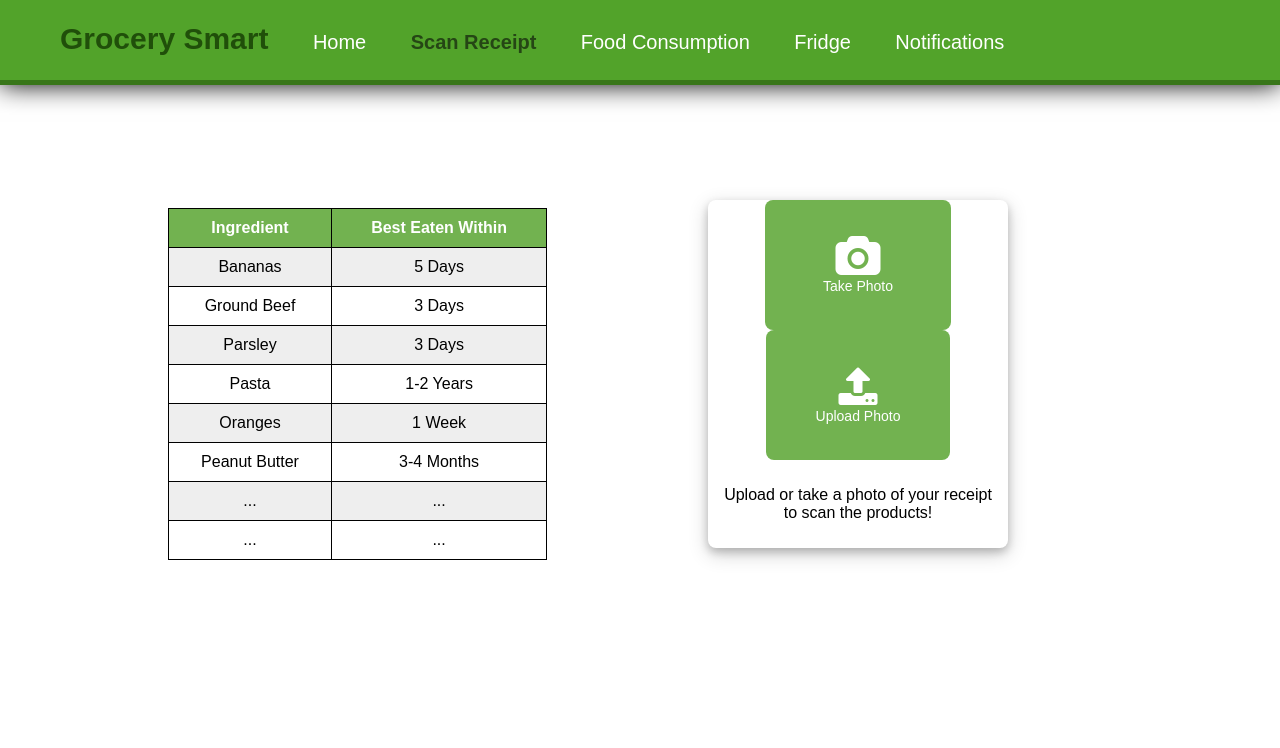
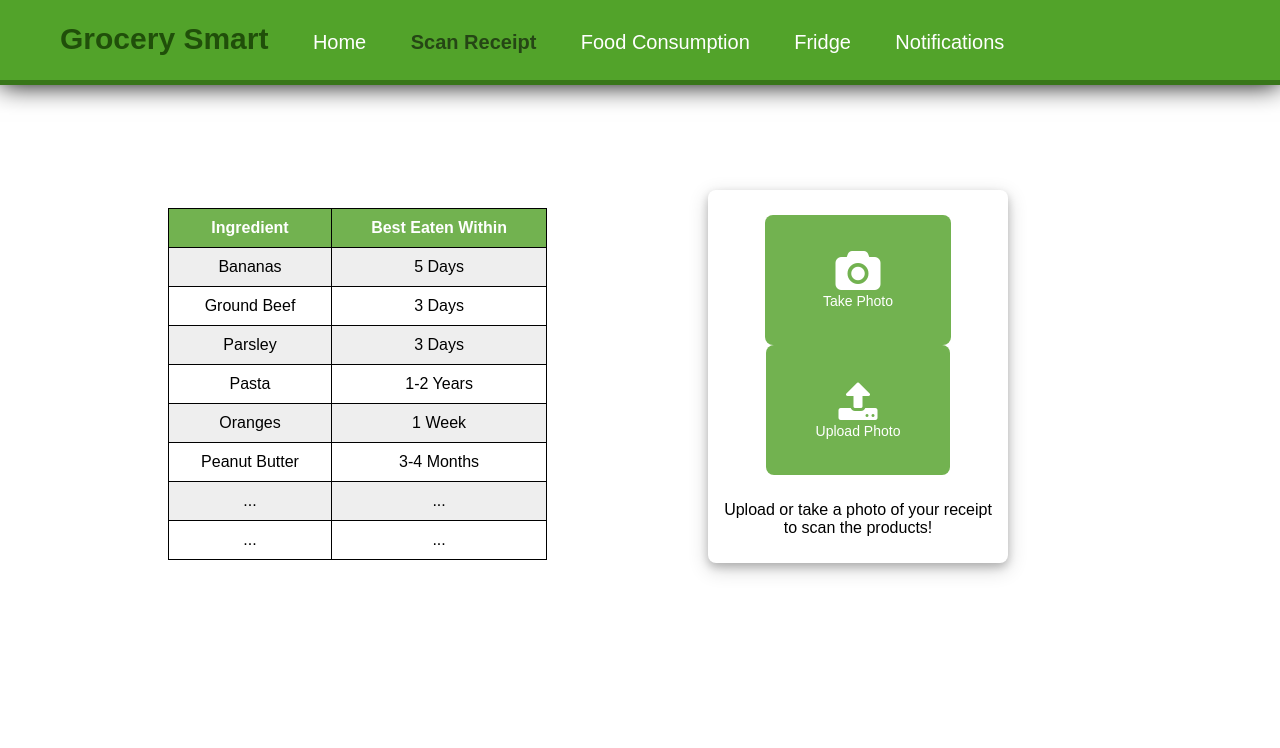
Before and after one commit to erinmacfarlane99/CISC325-GrocerySmart, a Flask app: page /scan in a window 1280 px wide. Shown: the top 748 px of the page. Run offline with Flask 2, Linux system fonts and the light colour scheme.

Commit message:
Changed padding of scan/upload box

```diff
--- a/grocerySmart/templates/scan.html
+++ b/grocerySmart/templates/scan.html
@@ -12,21 +12,11 @@ div.card {
   box-shadow: 0 4px 8px 0 rgba(0, 0, 0, 0.2), 0 6px 20px 0 rgba(0, 0, 0, 0.19);
   text-align: center;
   border-radius: 8px;
-  top: -160px;
+  top: -170px;
+  padding-top: 25px;
 }
 
 div.container {
-  padding: 10px;
-  font-family: Arial;
-}
-
-div.card2 {
-  width: 250px;
-  box-shadow: 0 4px 8px 0 rgba(0, 0, 0, 0.2), 0 6px 20px 0 rgba(0, 0, 0, 0.19);
-  text-align: center;
-}
-
-div.container2 {
   padding: 10px;
   font-family: Arial;
 }
@@ -153,11 +143,16 @@ header {
     </header>
 
 <table style="width:30%" id="t01">
+
   <tr>
+    <div class = "theader">
     <th>Ingredient</th>
     <th>Best Eaten Within</th>
+    </div>
   </tr>
+
   <tr>
+     <div class = "tbody">
     <td>Bananas</td>
     <td>5 Days</td>
   </tr>
@@ -188,8 +183,11 @@ header {
   <tr>
     <td>...</td>
     <td>...</td>
+    </div>
   </tr>
+
 </table>
+
 
 <div class="card">
   <div class="header">
```
Lines whose indentation alone changed are shown as unchanged.
